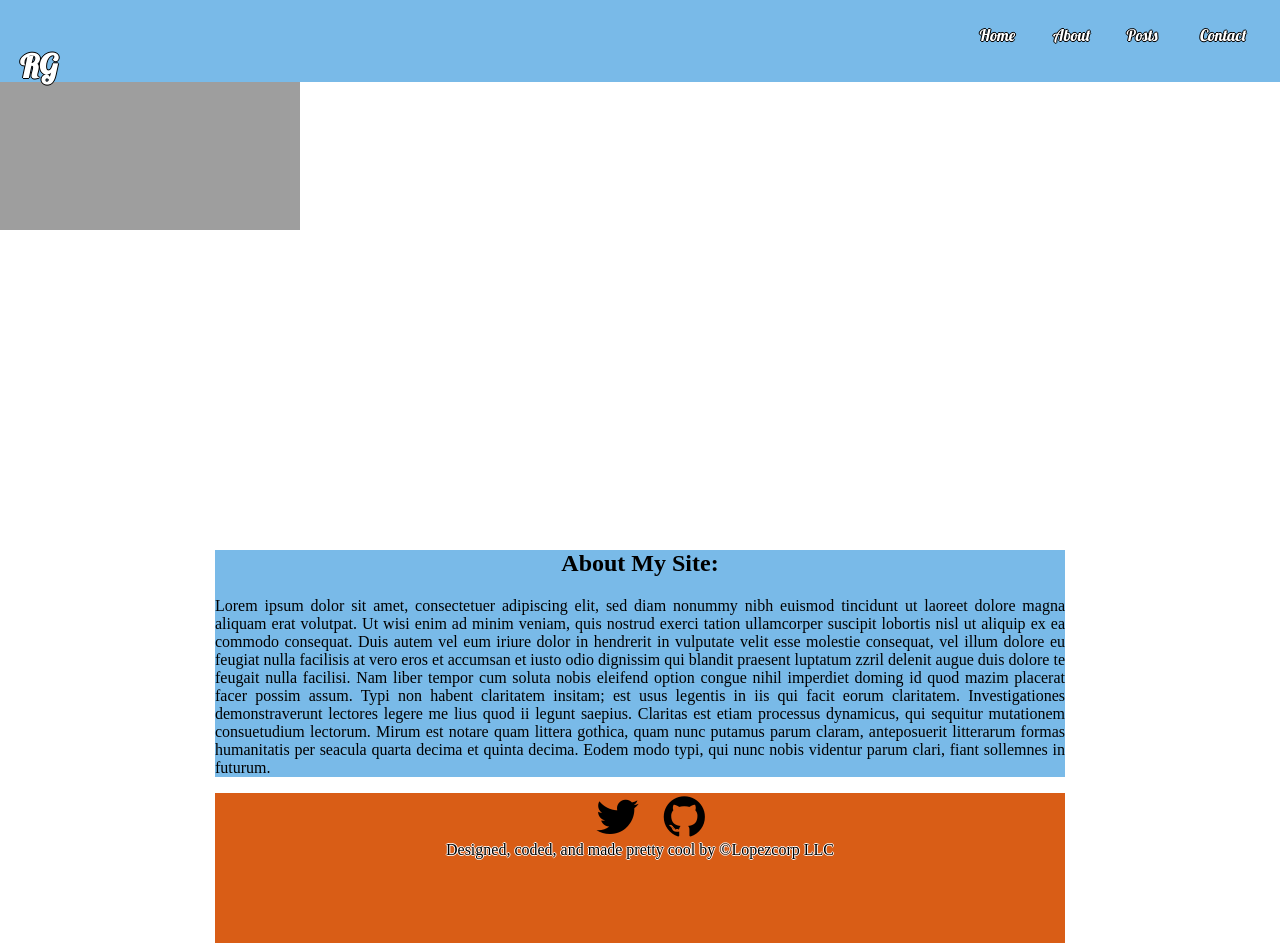
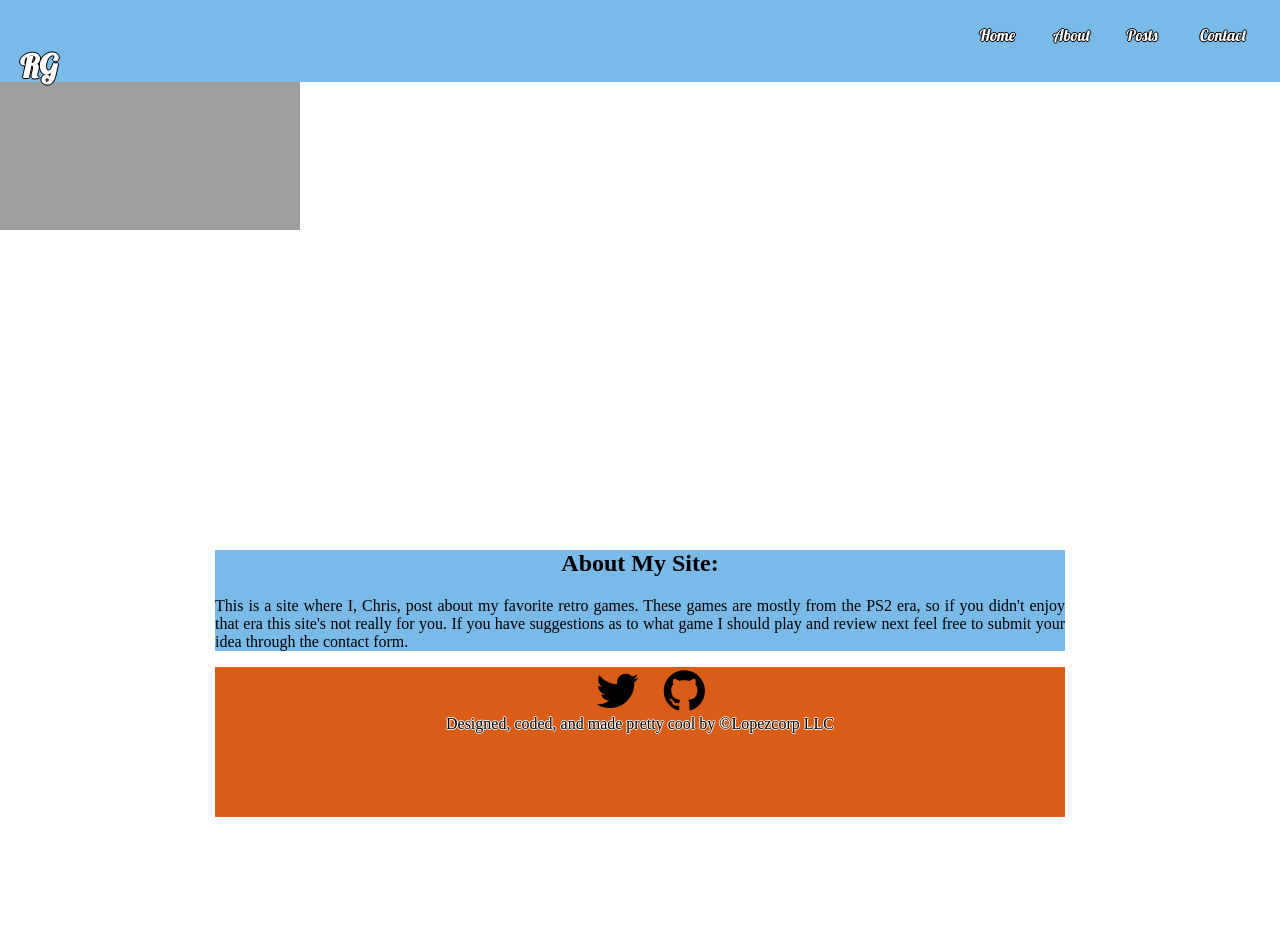
Before and after one commit to GwArT85/wfb-final-project, a plain HTML site: page about.html in a window 1280 px wide. After the commit the page ends 817 px from the top, so only its background shows below. Drawn offline with Linux system fonts and the light colour scheme; grey boxes are pictures that could not be loaded.

Commit message:
Finished contact and added actual text to the about page.

```diff
--- a/about.html
+++ b/about.html
@@ -32,26 +32,7 @@
         <div class="wrapper blue-background">
             <div class="text-center">
                 <h2>About My Site:</h2>
-                <p class="justify">Lorem ipsum dolor sit amet, consectetuer adipiscing elit,
-                sed diam nonummy nibh euismod tincidunt ut laoreet dolore
-                magna aliquam erat volutpat. Ut wisi enim ad minim veniam,
-                quis nostrud exerci tation ullamcorper suscipit lobortis nisl
-                ut aliquip ex ea commodo consequat. Duis autem vel eum iriure
-                dolor in hendrerit in vulputate velit esse molestie consequat,
-                vel illum dolore eu feugiat nulla facilisis at vero eros et
-                accumsan et iusto odio dignissim qui blandit praesent luptatum
-                zzril delenit augue duis dolore te feugait nulla facilisi.
-                Nam liber tempor cum soluta nobis eleifend option congue
-                nihil imperdiet doming id quod mazim placerat facer possim
-                assum. Typi non habent claritatem insitam; est usus legentis
-                in iis qui facit eorum claritatem. Investigationes
-                demonstraverunt lectores legere me lius quod ii legunt saepius.
-                Claritas est etiam processus dynamicus, qui sequitur mutationem
-                consuetudium lectorum. Mirum est notare quam littera gothica,
-                quam nunc putamus parum claram, anteposuerit litterarum formas
-                humanitatis per seacula quarta decima et quinta decima. Eodem
-                modo typi, qui nunc nobis videntur parum clari, fiant sollemnes
-                in futurum.</p>
+                <p class="justify">This is a site where I, Chris, post about my favorite retro games. These games are mostly from the PS2 era, so if you didn't enjoy that era this site's not really for you. If you have suggestions as to what game I should play and review next feel free to submit your idea through the contact form.</p>
             </div>
         </div>
         <footer class="wrapper">
```
Also changed, not shown: contact.html (+15 -3 lines), css/contact.css (+19 -0 lines).
